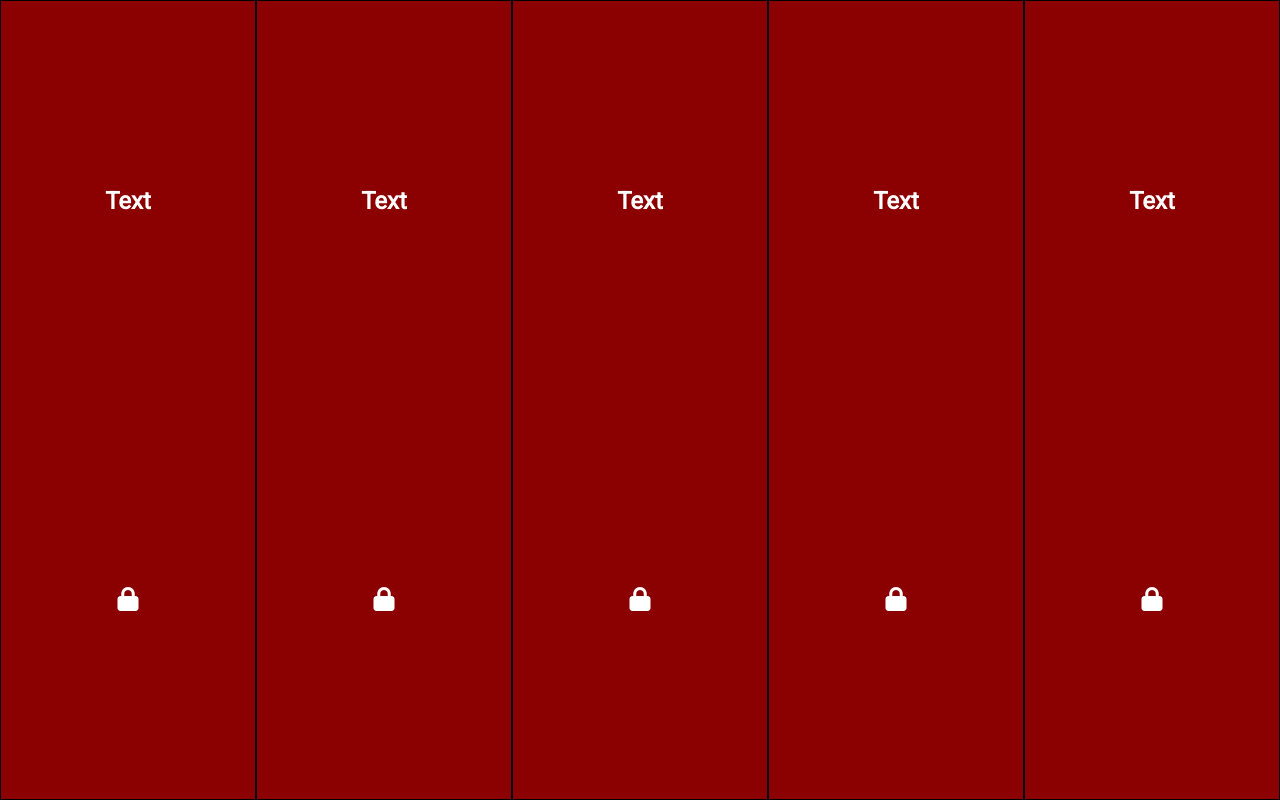
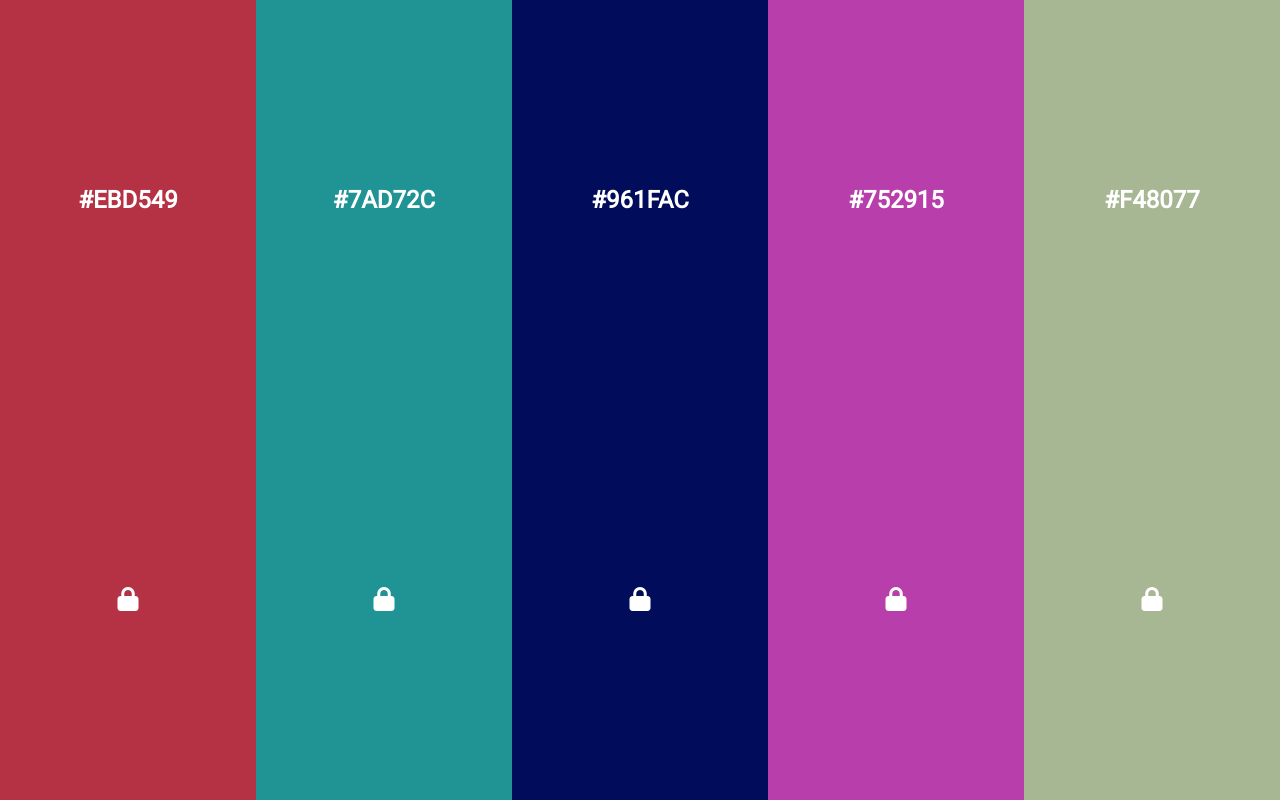
Before and after one commit to elen-oz/pick_colors, a plain HTML site: page index.html in a window 1280 px wide. Drawn offline with Linux system fonts and the light colour scheme.

Commit message:
change js

```diff
--- a/app.js
+++ b/app.js
@@ -1,9 +1,22 @@
 const cols = document.querySelectorAll('.col');
 
+function generateRandomColor() {
+  const hexCodes = '0123456789ABCDEF';
+  let color = '';
+  for (let i = 0; i < 6; i++) {
+    color += hexCodes[Math.floor(Math.random() * hexCodes.length)];
+  }
+  return '#' + color;
+}
+
 function setRandomColors() {
-  cols.forEach(col => {
-    console.log(col);
-  })
+  cols.forEach((col) => {
+    const text = col.querySelector('h2');
+    const color = generateRandomColor();
+
+    text.textContent = color;
+    col.style.background = generateRandomColor();
+  });
 }
 
 setRandomColors();
--- a/style.css
+++ b/style.css
@@ -11,9 +11,7 @@ body {
 }
 
 .col {
-  border: 1px solid black;
   flex: 1;
-  background: darkred;
   display: flex;
   flex-direction: column;
   justify-content: space-around;
```
